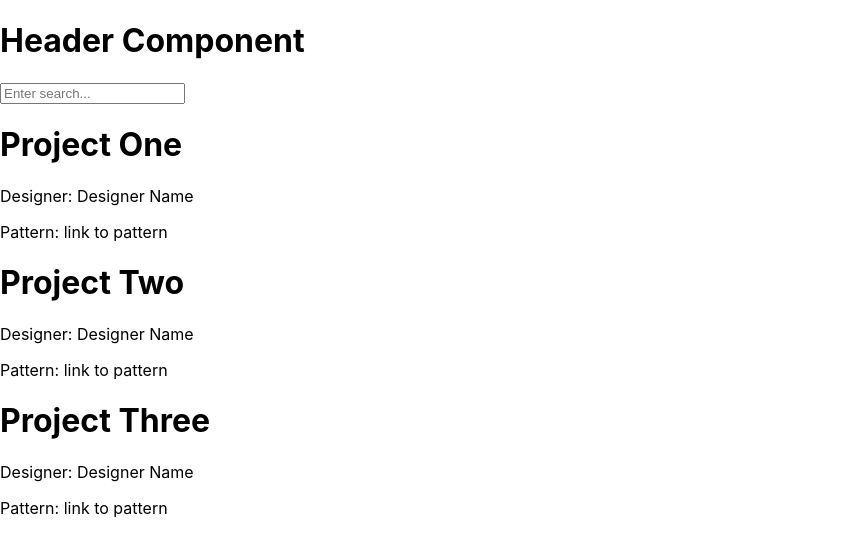
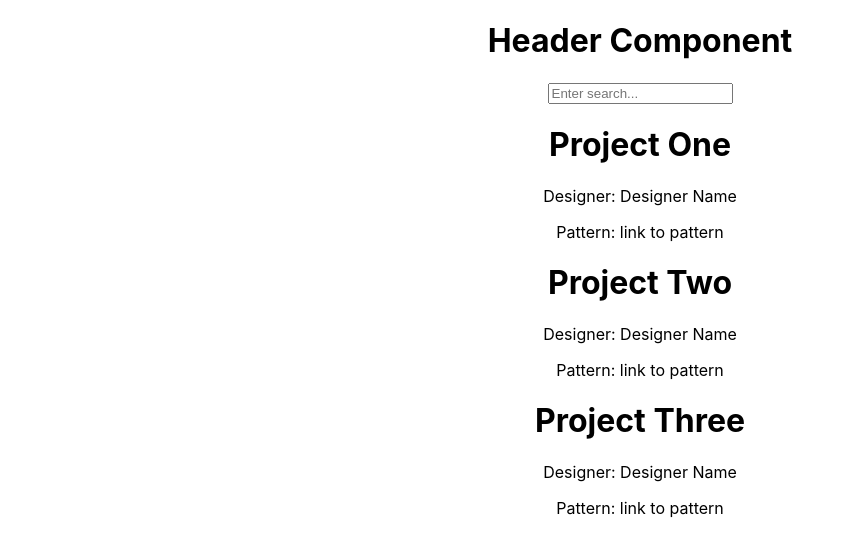
Before and after one commit to silvershel/phase-2-final-project, a React (Create React App) app: page / in a window 1280 px wide. Shown: the top 556 px of the page, without its empty margins (0-855 px from the left). Built offline with nearby package versions, Linux system fonts and the light colour scheme; data requests are answered from the project's data file.

Commit message:
link up App styles with root App component

```diff
--- a/src/App.js
+++ b/src/App.js
@@ -1,7 +1,8 @@
-import React, { useState, useEffect } from "react";
+import { useState, useEffect } from "react";
 import Header from "./components/Header";
 import Search from "./components/Search";
 import ProjectList from "./components/ProjectList";
+import './App.css';
 
 function App() {
     const [projects, setProjects] = useState([]);
@@ -16,9 +17,9 @@ function App() {
     }, []);
 
     return (
-      <div className="app">
+      <div className="App">
           <Header />
-          <Search />
+          <Search projects={projects}/>
           <ProjectList projects={projects} />
       </div>
     );
```
